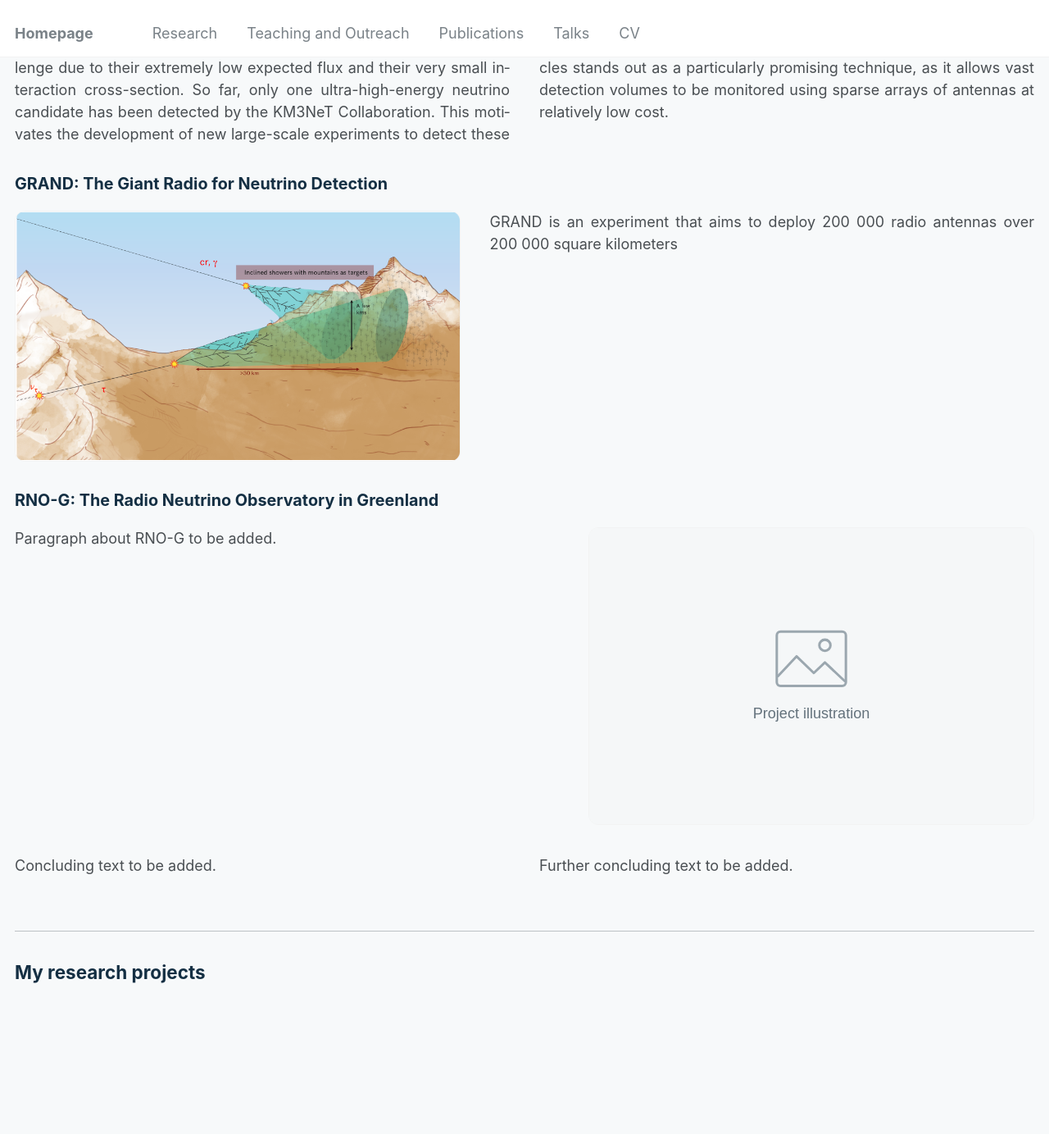
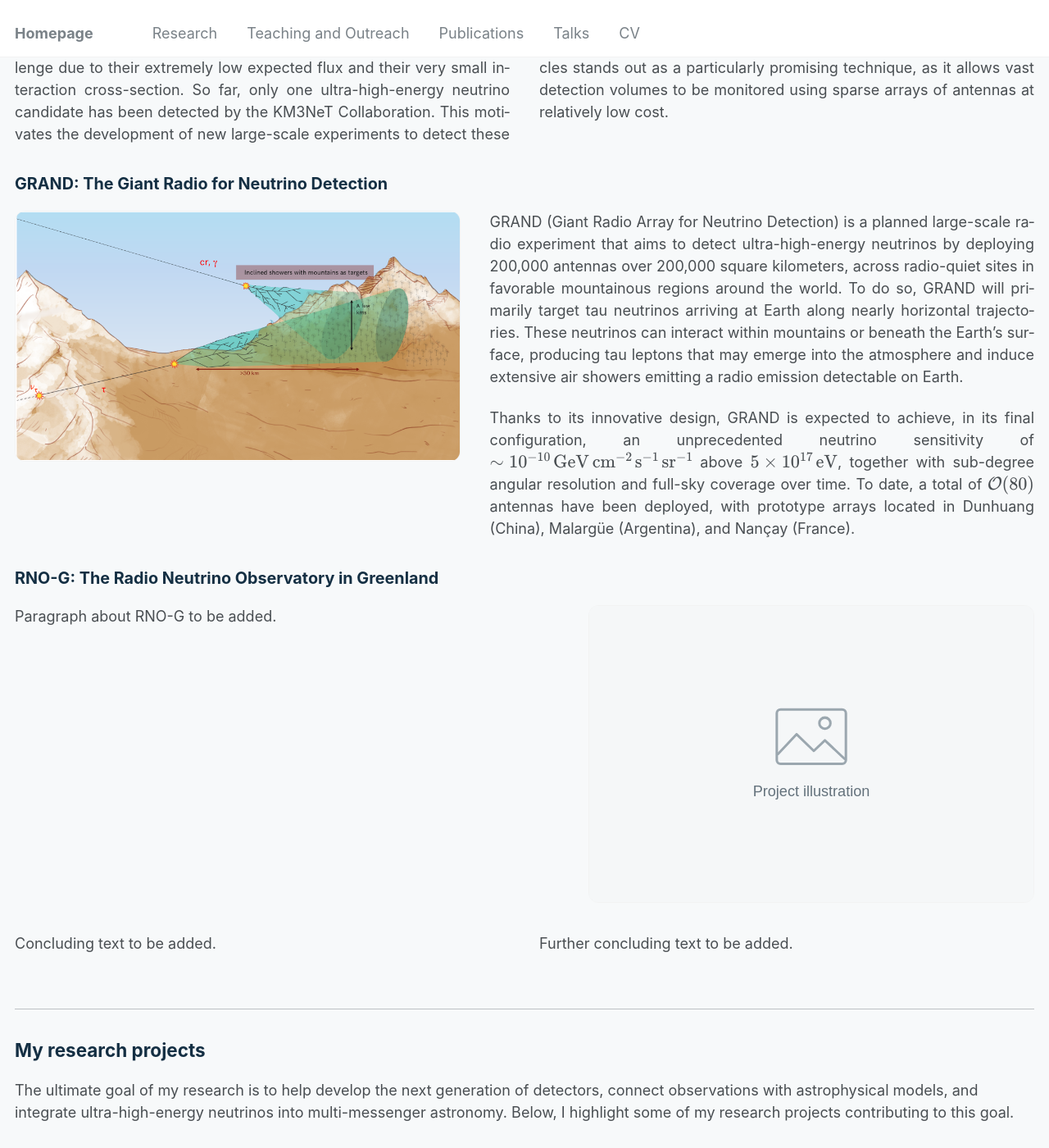
Before and after one commit to simonchiche/simonchiche.github.io, a Jekyll site: the page built from _pages/research.html, in a window 1280 px wide and 1400 px high, scrolled down 1222 px. Shown: the whole window at 82% size. Built offline with Jekyll 4.4.1, drawn with Linux system fonts in a browser that asks for light colours.

Commit message:
Updated resarch tab

```diff
--- a/_data/research.yml
+++ b/_data/research.yml
@@ -57,7 +57,24 @@ neutrinos:
     - id: grand
       title: "GRAND: The Giant Radio for Neutrino Detection"
       description: |
-        GRAND is an experiment that aims to deploy 200 000 radio antennas over 200 000 square kilometers
+        GRAND (Giant Radio Array for Neutrino Detection) is a planned large-scale
+        radio experiment that aims to detect ultra-high-energy neutrinos by
+        deploying 200,000 antennas over 200,000 square kilometers, across
+        radio-quiet sites in favorable mountainous regions around the world.
+        To do so, GRAND will primarily target tau neutrinos arriving at Earth
+        along nearly horizontal trajectories. These neutrinos can interact
+        within mountains or beneath the Earth's surface, producing tau leptons
+        that may emerge into the atmosphere and induce extensive air showers
+        emitting a radio emission detectable on Earth.
+
+        Thanks to its innovative design, GRAND is expected to achieve, in its
+        final configuration, an unprecedented neutrino sensitivity of
+        $\sim 10^{-10}\,\mathrm{GeV\,cm^{-2}\,s^{-1}\,sr^{-1}}$ above
+        $5 \times 10^{17}\,\mathrm{eV}$, together with sub-degree angular
+        resolution and full-sky coverage over time. To date, a total of
+        $\mathcal{O}(80)$ antennas have been deployed, with prototype arrays
+        located in Dunhuang (China), Malargüe (Argentina), and Nançay (France).
+
       image: /images/research/GRAND.png
       image_alt: "Diagram of the GRAND detection principle, showing particle showers above a radio antenna array in mountainous terrain."
       image_side: left
@@ -79,4 +96,6 @@ neutrinos:
 
 # Titre 4 : la liste reste vide pour être complétée plus tard.
 projects_title: "My research projects"
+projects_introduction: "The ultimate goal of my research is to help develop the next generation of detectors, connect observations with astrophysical models, and integrate ultra-high-energy neutrinos into multi-messenger astronomy. Below, I highlight some of my research projects contributing to this goal.
+"
 projects: []
--- a/_pages/research.html
+++ b/_pages/research.html
@@ -39,6 +39,12 @@ header:
 
   <section class="research-section research-projects" aria-labelledby="research-projects-title">
     <h2 id="research-projects-title">{{ site.data.research.projects_title | escape }}</h2>
+    {% assign projects_introduction = site.data.research.projects_introduction | default: '' | strip %}
+    {% if projects_introduction != '' %}
+      <div class="research-projects__introduction">
+        {{ projects_introduction | markdownify }}
+      </div>
+    {% endif %}
     {% for project in site.data.research.projects %}
       <section class="research-experiment" aria-labelledby="research-project-title-{{ forloop.index }}">
         <h3 id="research-project-title-{{ forloop.index }}">{{ project.title | escape }}</h3>
```
Also changed, not shown: README.md (+4 -0 lines), _includes/head/custom.html (+9 -1 lines).
